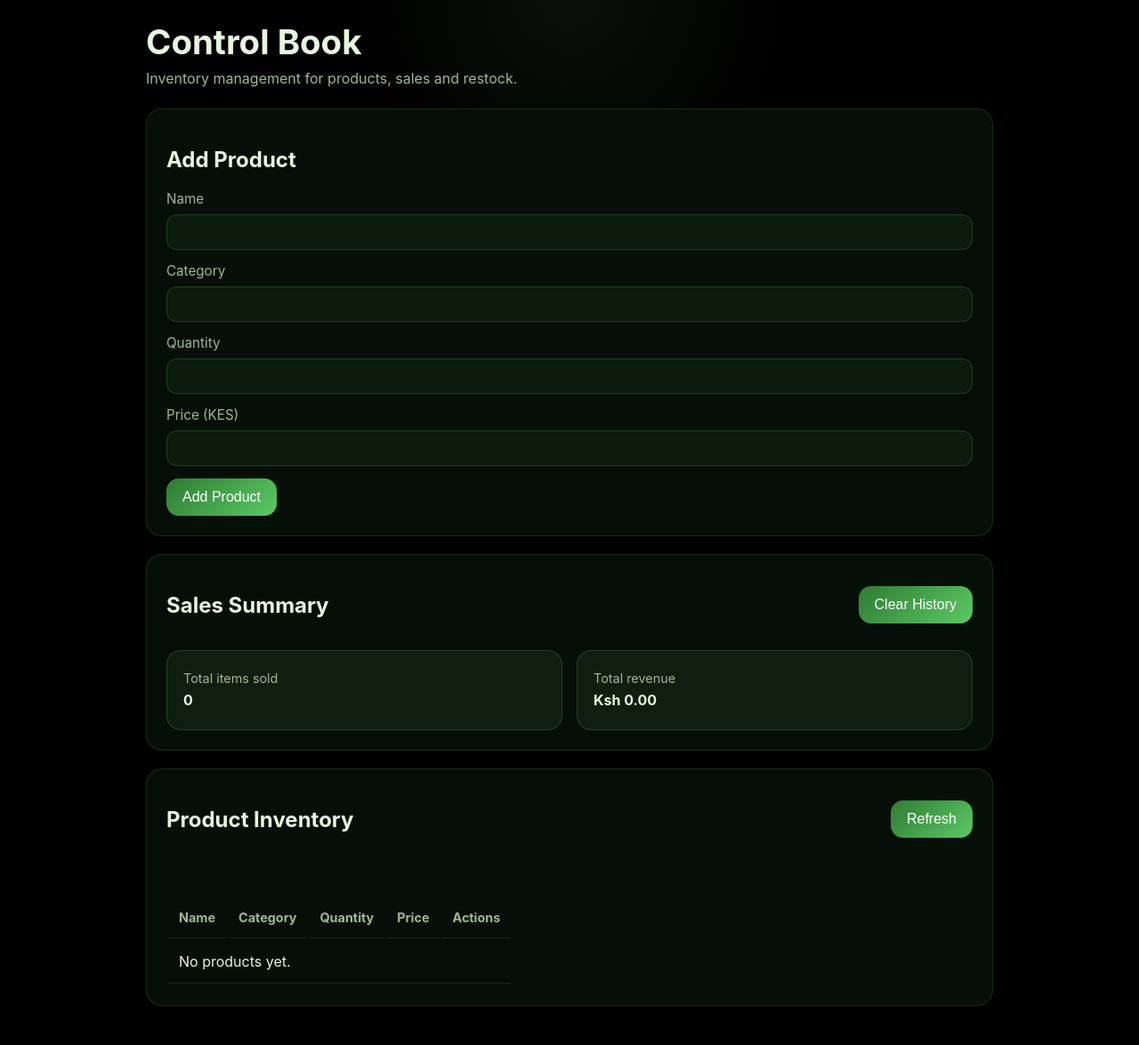
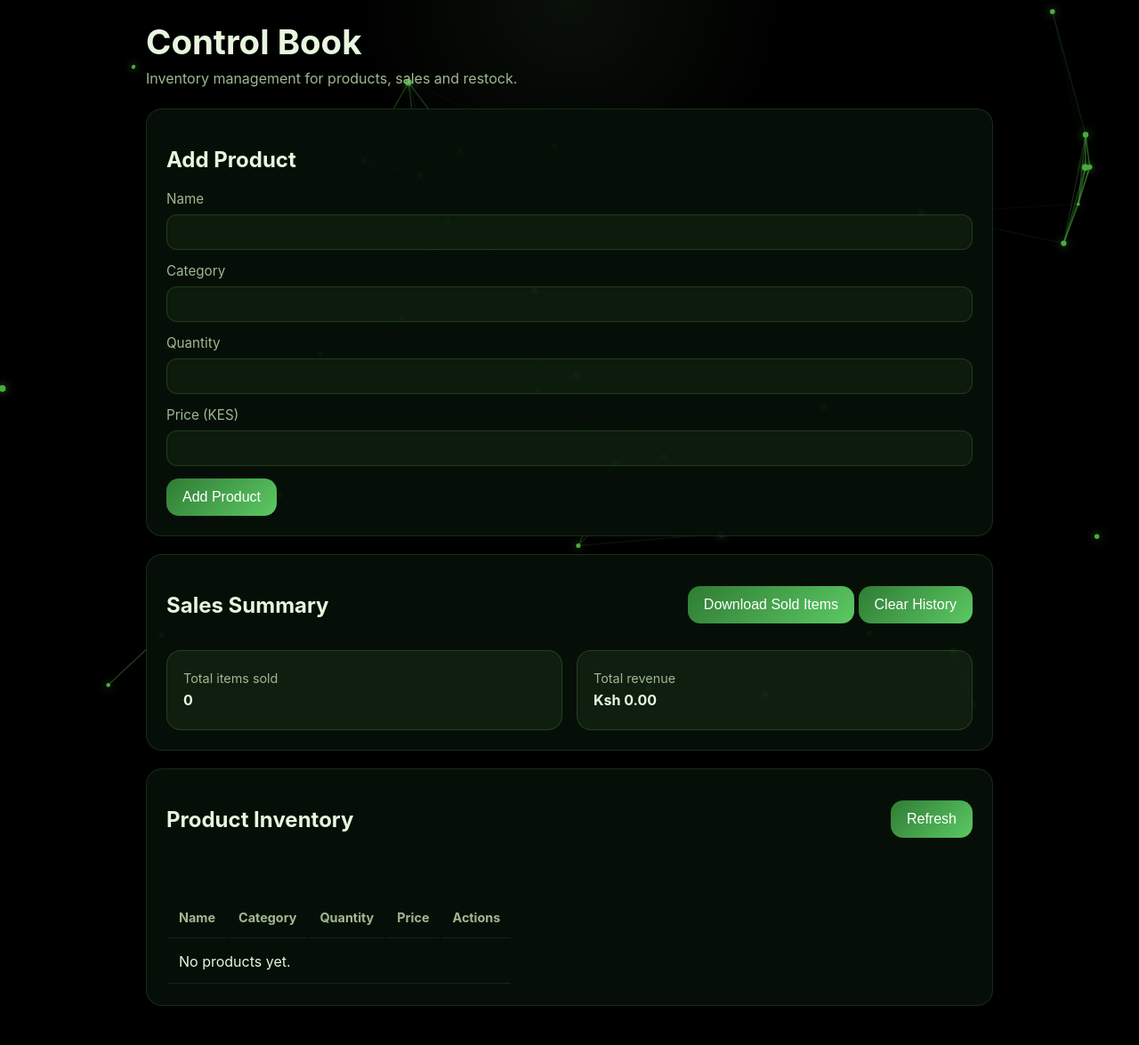
Before and after one commit to Error404ke/controlbook, a Flask app: page / in a window 1280 px wide. Shown: the whole page at 89% size. Run offline with Flask 3, Linux system fonts and the light colour scheme; data that the repository does not hold is empty; some libraries are stand-ins or nearby versions.

Commit message:
new background

```diff
--- a/app.py
+++ b/app.py
@@ -1,9 +1,11 @@
+import io
 import os
 
-from flask import Flask, request, jsonify, render_template
+from flask import Flask, request, jsonify, render_template, send_file
 from flask_pymongo import PyMongo
 from flask_cors import CORS
 from bson import ObjectId
+from openpyxl import Workbook
 import datetime
 
 app = Flask(__name__)
@@ -95,6 +97,57 @@ def get_total_sales():
     })
 
 
+@app.route('/sales/download', methods=['GET'])
+def download_sales():
+    sales = list(mongo.db.transactions.find({'type': 'sale'}).sort('date', 1))
+
+    workbook = Workbook()
+    sheet = workbook.active
+    sheet.title = 'Sold Items'
+    sheet.append(['Sale Date', 'Product ID', 'Product Name', 'Quantity', 'Unit Price', 'Revenue'])
+
+    total_revenue = 0
+    for sale in sales:
+        product_id = sale.get('product_id')
+        product_name = ''
+        if product_id:
+            product = mongo.db.products.find_one({'_id': product_id})
+            if product:
+                product_name = product.get('name', '')
+
+        sale_date = sale.get('date')
+        if isinstance(sale_date, datetime.datetime):
+            sale_date = sale_date.strftime('%Y-%m-%d %H:%M:%S')
+
+        quantity = sale.get('quantity', 0)
+        price = sale.get('price', 0)
+        revenue = sale.get('revenue', 0)
+        total_revenue += revenue or 0
+
+        sheet.append([
+            sale_date,
+            str(product_id) if product_id else '',
+            product_name,
+            quantity,
+            price,
+            revenue
+        ])
+
+    sheet.append([])
+    sheet.append(['', '', '', '', 'Total Revenue', total_revenue])
+
+    output = io.BytesIO()
+    workbook.save(output)
+    output.seek(0)
+
+    return send_file(
+        output,
+        download_name='sold_items.xlsx',
+        as_attachment=True,
+        mimetype='application/vnd.openxmlformats-officedocument.spreadsheetml.sheet'
+    )
+
+
 @app.route('/history/clear', methods=['POST'])
 def clear_history():
     validation = validate_json(['pin'])
--- a/static/app.js
+++ b/static/app.js
@@ -1,6 +1,7 @@
 const productForm = document.getElementById('product-form');
 const productTableBody = document.getElementById('product-table-body');
 const refreshButton = document.getElementById('refresh-button');
+const downloadSalesButton = document.getElementById('download-sales-button');
 const clearHistoryButton = document.getElementById('clear-history-button');
 const messageBox = document.getElementById('message');
 const totalSalesCount = document.getElementById('sales-count');
@@ -142,6 +143,10 @@ productForm.addEventListener('submit', async (event) => {
     productForm.reset();
 });
 
+downloadSalesButton?.addEventListener('click', () => {
+    window.location.href = '/sales/download';
+});
+
 clearHistoryButton?.addEventListener('click', async () => {
     const confirmClear = confirm('Clear sales history? This cannot be undone.');
     if (!confirmClear) {
@@ -182,4 +187,117 @@ refreshButton.addEventListener('click', () => {
 window.addEventListener('load', () => {
     loadProducts();
     loadSalesSummary();
+    initBackgroundGraph();
 });
+
+const initBackgroundGraph = () => {
+    const canvas = document.getElementById('background-canvas');
+    if (!canvas) {
+        return;
+    }
+
+    const ctx = canvas.getContext('2d');
+    const points = [];
+    const POINT_COUNT = 36;
+    const LINE_DISTANCE = 190;
+    const SPEED = 0.32;
+    const CURSOR_RANGE = 250;
+
+    let mouseX = canvas.width / 2;
+    let mouseY = canvas.height / 2;
+
+    const resize = () => {
+        canvas.width = window.innerWidth;
+        canvas.height = window.innerHeight;
+    };
+
+    const randomBetween = (min, max) => Math.random() * (max - min) + min;
+
+    const createPoints = () => {
+        points.length = 0;
+        for (let i = 0; i < POINT_COUNT; i += 1) {
+            points.push({
+                x: randomBetween(0, canvas.width),
+                y: randomBetween(0, canvas.height),
+                vx: randomBetween(-SPEED, SPEED),
+                vy: randomBetween(-SPEED, SPEED),
+                radius: randomBetween(1.2, 2.8),
+            });
+        }
+    };
+
+    document.addEventListener('mousemove', (e) => {
+        mouseX = e.clientX;
+        mouseY = e.clientY;
+    });
+
+    document.addEventListener('mouseleave', () => {
+        mouseX = canvas.width / 2;
+        mouseY = canvas.height / 2;
+    });
+
+    const animate = () => {
+        ctx.clearRect(0, 0, canvas.width, canvas.height);
+
+        points.forEach((point, index) => {
+            const dx = mouseX - point.x;
+            const dy = mouseY - point.y;
+            const distToMouse = Math.sqrt(dx * dx + dy * dy);
+
+            if (distToMouse < CURSOR_RANGE) {
+                const force = (CURSOR_RANGE - distToMouse) / CURSOR_RANGE * 0.15;
+                point.vx += (dx / distToMouse) * force;
+                point.vy += (dy / distToMouse) * force;
+            }
+
+            point.vx *= 0.98;
+            point.vy *= 0.98;
+
+            point.x += point.vx;
+            point.y += point.vy;
+
+            if (point.x <= 0 || point.x >= canvas.width) {
+                point.vx *= -1;
+            }
+            if (point.y <= 0 || point.y >= canvas.height) {
+                point.vy *= -1;
+            }
+
+            ctx.beginPath();
+            ctx.arc(point.x, point.y, point.radius * 1.5, 0, Math.PI * 2);
+            ctx.fillStyle = 'rgba(122, 213, 111, 1)';
+            ctx.shadowColor = 'rgba(122, 213, 111, 0.7)';
+            ctx.shadowBlur = 10;
+            ctx.fill();
+            ctx.shadowBlur = 0;
+
+            for (let j = index + 1; j < points.length; j += 1) {
+                const other = points[j];
+                const dx = point.x - other.x;
+                const dy = point.y - other.y;
+                const dist = Math.sqrt(dx * dx + dy * dy);
+
+                if (dist < LINE_DISTANCE) {
+                    const alpha = 1 - dist / LINE_DISTANCE;
+                    ctx.strokeStyle = `rgba(122, 213, 111, ${alpha * 0.65})`;
+                    ctx.lineWidth = 1.4;
+                    ctx.beginPath();
+                    ctx.moveTo(point.x, point.y);
+                    ctx.lineTo(other.x, other.y);
+                    ctx.stroke();
+                }
+            }
+        });
+
+        requestAnimationFrame(animate);
+    };
+
+    window.addEventListener('resize', () => {
+        resize();
+        createPoints();
+    });
+
+    resize();
+    createPoints();
+    animate();
+};
--- a/static/styles.css
+++ b/static/styles.css
@@ -22,6 +22,20 @@ body {
         var(--bg);
     color: var(--text);
     min-height: 100vh;
+    position: relative;
+    overflow-x: hidden;
+}
+
+#background-canvas {
+    position: fixed;
+    inset: 0;
+    width: 100%;
+    height: 100%;
+    z-index: -1;
+    pointer-events: none;
+    opacity: 0.72;
+    mix-blend-mode: screen;
+    filter: saturate(1.2) contrast(1.2);
 }
 
 .app-shell {
--- a/templates/index.html
+++ b/templates/index.html
@@ -7,6 +7,7 @@
     <link rel="stylesheet" href="/static/styles.css" />
 </head>
 <body>
+    <canvas id="background-canvas"></canvas>
     <div class="app-shell">
         <header>
             <h1>Control Book</h1>
@@ -39,7 +40,10 @@
         <section class="card sales-summary-card">
             <div class="section-header">
                 <h2>Sales Summary</h2>
-                <button id="clear-history-button">Clear History</button>
+                <div class="button-row">
+                    <button id="download-sales-button">Download Sold Items</button>
+                    <button id="clear-history-button">Clear History</button>
+                </div>
             </div>
             <div class="sales-metrics">
                 <div class="metric">
```
